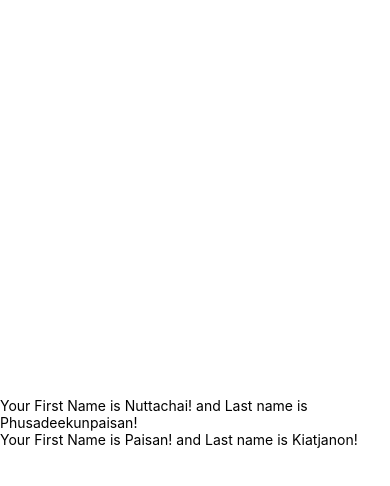
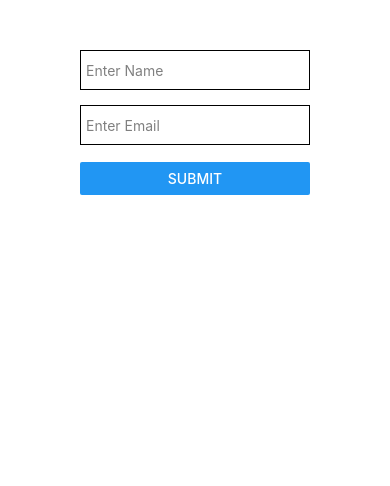
Before and after one commit to Nuttachai-K/ReactNative, a React Native app: screen / in a window 390 px wide. Shown: the top 486 px of the page. Built offline with nearby package versions, Linux system fonts and the light colour scheme.

Commit message:
TextInputPractice Commit [Week4-July-22-2023]

```diff
--- a/App.js
+++ b/App.js
@@ -1,17 +1,19 @@
 import { StatusBar } from 'expo-status-bar';
 import { StyleSheet, Text, View } from 'react-native';
-import ViewBoxsWithColorAndText from './components/ViewBoxsWithColorAndText'
-import DisplayAndImage from './components/DisplayAndImage';
-import LotsOfGreeting from './components/LotsOfGreeting';
-import CustomText from './components/CustomText';
+import Counter from './components/Counter';
+import MyInput from './components/MyInput';
+import IncrementCounter from './components/IncrementCounter';
+import Form from './components/Form';
+import Login from './components/Login';
 
 export default function App() {
   return (
     <View style={styles.container}>
-      {/* <ViewBoxsWithColorAndText/> */}
-      {/* <DisplayAndImage/> */}
-      {/* <LotsOfGreeting/> */}
-      <CustomText/>
+      {/* <Counter/> */}
+      {/* <MyInput/> */}
+     {/* <IncrementCounter/> */}
+    {/* <Form/> */}
+    <Login/>
     </View>
   );
 }
--- /dev/null
+++ b/components/Login.js
@@ -0,0 +1,65 @@
+import { StyleSheet, Text, View, TextInput ,Button} from "react-native";
+import React, { useState } from "react";
+
+export default function Login() {
+  const checkTextInput = () => {
+    if (!textInputName.trim()) {
+      alert("Plese Enter Name");
+      return;
+    }
+    if (!textInputEmail.trim()){
+        alert("Plese Enter Email");
+        return;
+    }
+    if ((textInputEmail.split('@')).length != 2) {
+        alert("Plese Enter correct Email");
+        return;
+    }
+    alert("Success")
+  };
+
+  const [textInputName, setName] = useState("");
+  const [textInputEmail, setEmail] = useState("");
+
+  return (
+    <View style = {styles.container}>
+      <TextInput
+        placeholder="Enter Name"
+        style={styles.textInputStyle}
+        value={textInputName}
+        onChangeText={(value) => {
+          setName(value);
+        }}
+      />
+      <TextInput
+        placeholder="Enter Email"
+        style={styles.textInputStyle}
+        value={textInputEmail}
+        onChangeText={(value) => {
+          setEmail(value);
+        }}
+      />
+      <Text>{'\n'}</Text>
+       <Button
+        title='Submit'
+        onPress={checkTextInput}
+
+        />
+    </View>
+  );
+}
+
+const styles = StyleSheet.create({
+  container: {
+    flex: 1,
+    padding: 35,
+  },
+  textInputStyle: {
+    width: "100%",
+    height: 40,
+    paddingHorizontal: 5,
+    borderWidth: 0.5,
+    marginTop: 15,
+    color: 'grey'
+  },
+});
```
